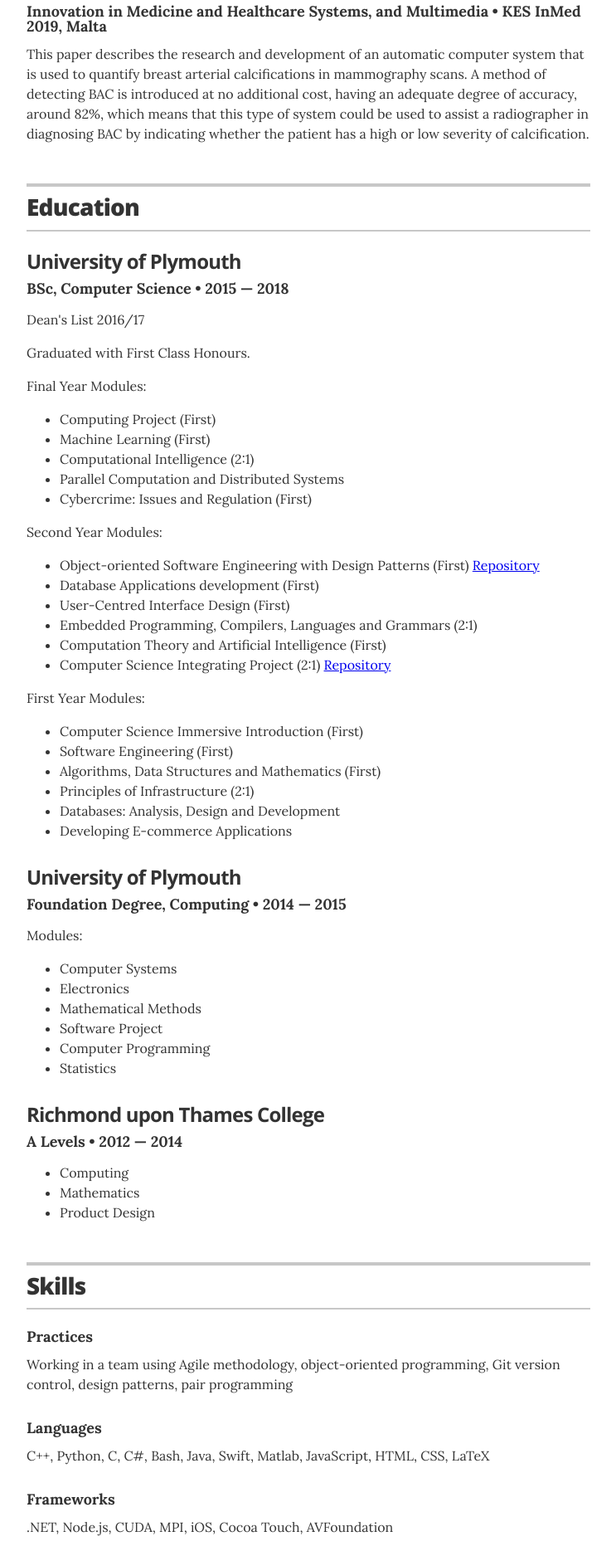
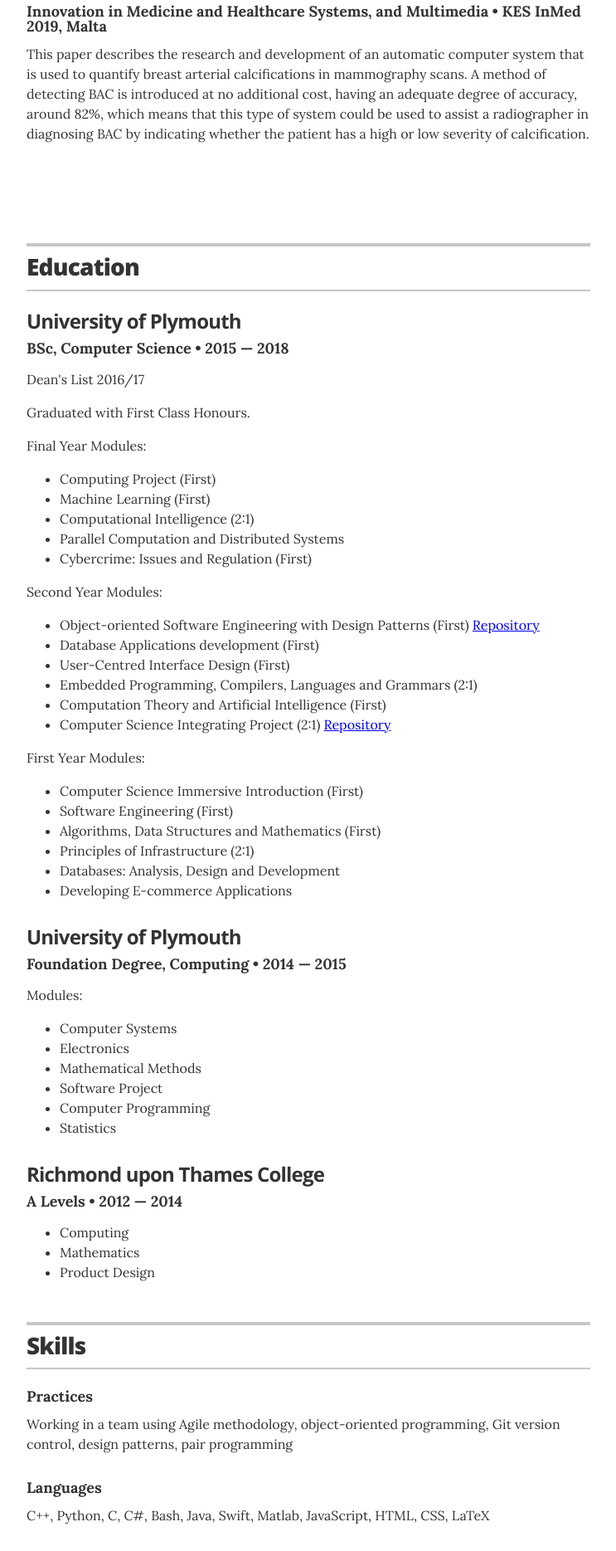
Before and after one commit to nmazidi/nmazidi.github.io, a Jekyll site: the page built from index.html, in a window 1280 px wide. Shown: the part 1812-3681 px from the top of the page at 83% size, without its empty margins (268-1011 px from the left). Built offline with Jekyll 4.4.1, drawn with Linux system fonts in a browser that asks for light colours.

Commit message:
some formatting for pdf

```diff
--- a/_data/recognitions.yml
+++ b/_data/recognitions.yml
@@ -2,4 +2,4 @@
 - award: <a href="https://link.springer.com/chapter/10.1007%2F978-981-13-8566-7_28">Automatic Quantification of Breast Arterial Calcification on Mammographic Images</a>
   organization: Innovation in Medicine and Healthcare Systems, and Multimedia
   year: KES InMed 2019, Malta
-  summary: This paper describes the research and development of an automatic computer system that is used to quantify breast arterial calcifications in mammography scans. A method of detecting BAC is introduced at no additional cost, having an adequate degree of accuracy, around 82%, which means that this type of system could be used to assist a radiographer in diagnosing BAC by indicating whether the patient has a high or low severity of calcification.
+  summary: This paper describes the research and development of an automatic computer system that is used to quantify breast arterial calcifications in mammography scans. A method of detecting BAC is introduced at no additional cost, having an adequate degree of accuracy, around 82%, which means that this type of system could be used to assist a radiographer in diagnosing BAC by indicating whether the patient has a high or low severity of calcification. </br></br></br></br>
```
